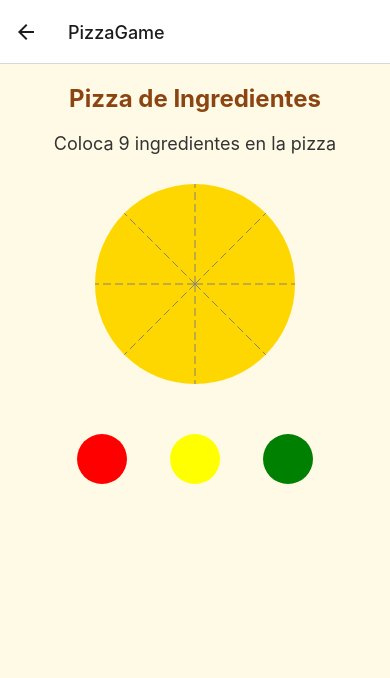
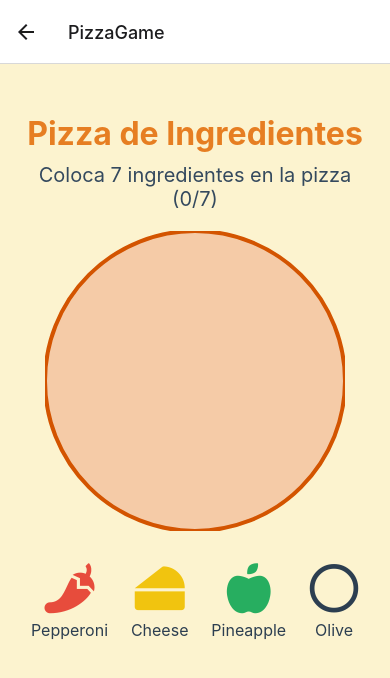
Before and after one commit to crismoraga/MiniMentesBrillantesApp, a React Native app: screen /PizzaGame in a window 390 px wide. Shown: the top 678 px of the page. Built offline with nearby package versions, Linux system fonts and the light colour scheme.

Commit message:
Add new dependencies and update package-lock for Expo app

```diff
--- a/screens/PizzaGame.js
+++ b/screens/PizzaGame.js
@@ -1,126 +1,312 @@
-import React, { useState } from 'react';
-import { View, Text, StyleSheet, Alert, PanResponder } from 'react-native';
-import Svg, { Circle, Rect, Polygon, Line } from 'react-native-svg';
-import { PanGestureHandler } from 'react-native-gesture-handler';
+import React, { useState, useRef } from 'react';
+import { View, Text, StyleSheet, Alert, PanResponder, Animated } from 'react-native';
+import Svg, { Circle, Path } from 'react-native-svg';
+import { PanGestureHandler, State } from 'react-native-gesture-handler';
+import { FontAwesome5 } from '@expo/vector-icons';
+import { Audio } from 'expo-av';
 
-const PizzaGame = ({ ageGroup }) => {
-  const [phase, setPhase] = useState('addingIngredients');
-  const [targetIngredients, setTargetIngredients] = useState(Math.floor(Math.random() * (ageGroup === "4-5" ? 8 : 18)) + 3);
-  const [ingredientsPlaced, setIngredientsPlaced] = useState([]);
-  const [cutLines, setCutLines] = useState([]);
+const PizzaGame = ({ ageGroup, navigation }) => {
+  // State variables
+  const [gameState, setGameState] = useState({
+    phase: 'addingIngredients',
+    targetIngredients:
+      ageGroup === '4-5'
+        ? Math.floor(Math.random() * 3) + 3 // 3 to 5 ingredients
+        : Math.floor(Math.random() * 5) + 6, // 6 to 10 ingredients
+    ingredientsPlaced: [],
+    targetSlices: ageGroup === '4-5' ? 4 : 8, // 4 or 8 slices
+  });
+
   const [currentIngredient, setCurrentIngredient] = useState(null);
   const [draggingPosition, setDraggingPosition] = useState(null);
-  const [targetSlices, setTargetSlices] = useState(Math.floor(Math.random() * 4) * 2 + 2);
+  const [cutLines, setCutLines] = useState([]);
+  const [currentCutLine, setCurrentCutLine] = useState([]);
+  const [expectedCuts, setExpectedCuts] = useState(generateExpectedCuts());
 
-  // Líneas pre-marcadas para guiar el corte
-  const guideLines = Array.from({ length: targetSlices }, (_, i) => {
-    const angle = (360 / targetSlices) * i;
-    const radian = (Math.PI / 180) * angle;
-    return {
-      x: 50 + 50 * Math.cos(radian),
-      y: 50 + 50 * Math.sin(radian),
+  const ingredientScale = useRef(new Animated.Value(1)).current;
+
+  // Sound playback function
+  const playSound = async (soundFile) => {
+    try {
+      const { sound } = await Audio.Sound.createAsync(soundFile);
+      await sound.playAsync();
+      // Unload sound after playing
+      sound.setOnPlaybackStatusUpdate((status) => {
+        if (status.didJustFinish) {
+          sound.unloadAsync();
+        }
+      });
+    } catch (error) {
+      console.log('Cannot play the sound file', error);
+    }
   };
+
+  // Place ingredient on pizza
+  const handlePlaceIngredient = async (x, y) => {
+    if (gameState.ingredientsPlaced.length < gameState.targetIngredients) {
+      const newIngredient = {
+        id: Date.now() + Math.random(),
+        type: currentIngredient,
+        x,
+        y,
+      };
+      const newIngredients = [...gameState.ingredientsPlaced, newIngredient];
+      setGameState({
+        ...gameState,
+        ingredientsPlaced: newIngredients,
       });
+      setDraggingPosition(null);
 
-  const handlePlaceIngredient = (x, y) => {
-    if (ingredientsPlaced.length < targetIngredients) {
-      setIngredientsPlaced([...ingredientsPlaced, { type: currentIngredient, x, y }]);
-      setDraggingPosition(null);
-      if (ingredientsPlaced.length + 1 >= targetIngredients) {
-        setPhase('cutting');
+      // Animate ingredient
+      Animated.sequence([
+        Animated.timing(ingredientScale, {
+          toValue: 1.2,
+          duration: 200,
+          useNativeDriver: true,
+        }),
+        Animated.timing(ingredientScale, {
+          toValue: 1,
+          duration: 200,
+          useNativeDriver: true,
+        }),
+      ]).start();
+
+      if (newIngredients.length >= gameState.targetIngredients) {
+        Alert.alert('¡Buen trabajo!', 'Ahora corta la pizza en porciones.');
+        setGameState({ ...gameState, phase: 'cutting' });
       }
     }
   };
 
-  const handleGesture = ({ nativeEvent }) => {
-    if (phase === 'cutting' && cutLines.length < targetSlices) {
+  // Function to generate expected straight cut lines
+  function generateExpectedCuts() {
+    const cuts = [];
+    const center = { x: 150, y: 150 };
+    const numberOfCuts = ageGroup === '4-5' ? 4 : 8;
+    for (let i = 0; i < numberOfCuts; i++) {
+      const angle = (i * 360) / numberOfCuts;
+      const radians = (angle * Math.PI) / 180;
+      const endX = center.x + 150 * Math.cos(radians);
+      const endY = center.y + 150 * Math.sin(radians);
+      cuts.push({ start: center, end: { x: endX, y: endY } });
+    }
+    return cuts;
+  }
+
+  // Handle cutting gesture
+  const onCutGestureEvent = ({ nativeEvent }) => {
+    if (gameState.phase === 'cutting') {
       const { x, y } = nativeEvent;
-      // Verificar si el trazo del dedo sigue una línea predefinida
-      const lineToFollow = guideLines[cutLines.length];
-      const distance = Math.sqrt((x - lineToFollow.x) ** 2 + (y - lineToFollow.y) ** 2);
-      if (distance < 10) { // margen de error
-        setCutLines([...cutLines, { x, y }]);
+      setCurrentCutLine([{ x: 150, y: 150 }, { x, y }]); // Start from center
     }
-      if (cutLines.length >= targetSlices - 1) {
-        setPhase('completed');
-        Alert.alert("¡Juego completo!", "Has hecho los cortes correctamente.");
+  };
+
+  // Handle end of cutting gesture
+  const onCutHandlerStateChange = async ({ nativeEvent }) => {
+    if (nativeEvent.state === State.END && gameState.phase === 'cutting') {
+      if (currentCutLine.length === 2) {
+        const userCut = currentCutLine;
+        const isValidCut = expectedCuts.some(
+          (cut) =>
+            Math.abs(userCut[1].x - cut.end.x) < 20 &&
+            Math.abs(userCut[1].y - cut.end.y) < 20
+        );
+        if (isValidCut) {
+          setCutLines((prev) => [...prev, userCut]);
+          if (cutLines.length + 1 >= gameState.targetSlices) {
+            setGameState({ ...gameState, phase: 'completed' });
+            Alert.alert(
+              '¡Juego completo!',
+              'Has cortado la pizza correctamente.',
+              [{ text: 'OK', onPress: () => navigation.navigate('MainGameScreen') }]
+            );
+          }
+        } else {
+          Alert.alert('Corte inválido', 'Por favor, sigue la línea de puntos.');
+        }
+        setCurrentCutLine([]);
+      } else {
+        setCurrentCutLine([]);
       }
     }
   };
 
-  const renderIngredient = (ingredient) => {
-    switch (ingredient.type) {
-      case 'pepperoni':
-        return <Circle cx={ingredient.x} cy={ingredient.y} r="5" fill="red" />;
-      case 'cheese':
-        return <Rect x={ingredient.x - 5} y={ingredient.y - 5} width="10" height="10" fill="yellow" />;
-      case 'pineapple':
-        return <Polygon points={`${ingredient.x},${ingredient.y - 5} ${ingredient.x + 5},${ingredient.y + 5} ${ingredient.x - 5},${ingredient.y + 5}`} fill="green" />;
-      default:
-        return null;
-    }
+  // Ingredient icons definition
+  const ingredientIcons = {
+    pepperoni: { name: 'pepper-hot', color: '#E74C3C' },
+    cheese: { name: 'cheese', color: '#F1C40F' },
+    pineapple: { name: 'apple-alt', color: '#27AE60' },
+    olive: { name: 'circle', color: '#2C3E50' },
   };
 
-  const renderPizza = () => (
-    <Svg height="200" width="200" viewBox="0 0 100 100" style={styles.pizza}>
-      <Circle cx="50" cy="50" r="50" fill="#FFD700" />
-      {ingredientsPlaced.map((ingredient, index) => (
-        <React.Fragment key={index}>{renderIngredient(ingredient)}</React.Fragment>
-      ))}
-      {guideLines.map((line, index) => (
-        <Line key={index} x1="50" y1="50" x2={line.x} y2={line.y} stroke="gray" strokeWidth="0.5" strokeDasharray="4 2" />
-      ))}
-      {cutLines.map((line, index) => (
-        <Line key={index} x1="50" y1="50" x2={line.x} y2={line.y} stroke="black" strokeWidth="1" />
-      ))}
-    </Svg>
+  // Available ingredients based on age group
+  const availableIngredients = ageGroup === '4-5'
+    ? ['pepperoni', 'cheese', 'pineapple']
+    : ['pepperoni', 'cheese', 'pineapple', 'olive'];
+
+  // Render ingredient on pizza
+  const renderIngredient = (ingredient) => (
+    <Animated.View
+      key={ingredient.id}
+      style={{
+        position: 'absolute',
+        left: ingredient.x - 15,
+        top: ingredient.y - 15,
+        transform: [{ scale: ingredientScale }],
+      }}
+    >
+      <FontAwesome5
+        name={ingredientIcons[ingredient.type].name}
+        size={30}
+        color={ingredientIcons[ingredient.type].color}
+      />
+    </Animated.View>
   );
 
-  const renderDraggingIngredient = () => {
-    if (!draggingPosition || !currentIngredient) return null;
-    const { x, y } = draggingPosition;
-    return (
-      <Svg height="100" width="100" style={{ position: 'absolute', top: y - 25, left: x - 25 }}>
-        {renderIngredient({ type: currentIngredient, x: 25, y: 25 })}
+  // Render expected cut lines
+  const renderExpectedCuts = () => (
+    <>
+      {expectedCuts.map((cut, index) => (
+        <Path
+          key={`expected-cut-${index}`}
+          d={`M${cut.start.x},${cut.start.y} L${cut.end.x},${cut.end.y}`}
+          stroke="#95A5A6"
+          strokeWidth="2"
+          strokeDasharray="5,5"
+        />
+      ))}
+    </>
+  );
+
+  // Render pizza with ingredients and cut lines
+  const renderPizza = () => (
+    <View style={styles.pizzaContainer}>
+      <Svg height="300" width="300">
+        {/* Pizza base */}
+        <Circle cx="150" cy="150" r="150" fill="#F5CBA7" stroke="#D35400" strokeWidth="4" />
+        {/* Placed ingredients */}
+        {gameState.ingredientsPlaced.map(renderIngredient)}
+        {/* Expected cut lines */}
+        {gameState.phase === 'cutting' && renderExpectedCuts()}
+        {/* Cut lines */}
+        {cutLines.map((line, index) => (
+          <Path
+            key={`cut-line-${index}`}
+            d={`M${line.map((p) => `${p.x},${p.y}`).join(' ')}`}
+            stroke="#34495E"
+            strokeWidth="2"
+          />
+        ))}
+        {/* Current cutting line */}
+        {currentCutLine.length === 2 && (
+          <Path
+            d={`M${currentCutLine.map((p) => `${p.x},${p.y}`).join(' ')}`}
+            stroke="#E74C3C"
+            strokeWidth="2"
+          />
+        )}
       </Svg>
+    </View>
   );
-  };
 
+  // Pan responder for ingredients
   const ingredientPanResponder = (ingredient) =>
     PanResponder.create({
       onStartShouldSetPanResponder: () => true,
       onPanResponderGrant: () => setCurrentIngredient(ingredient),
       onPanResponderMove: (evt, gestureState) => {
-        setDraggingPosition({ x: gestureState.moveX, y: gestureState.moveY });
+        setDraggingPosition({
+          x: gestureState.moveX - 25,
+          y: gestureState.moveY - 25,
+        });
       },
-      onPanResponderRelease: (evt, gestureState) => {
-        handlePlaceIngredient(gestureState.moveX - 50, gestureState.moveY - 200); // Relative to pizza container
+      onPanResponderRelease: () => {
+        if (draggingPosition) {
+          // Calculate position relative to pizza
+          const pizzaPosition = { x: 50, y: 200 }; // Adjust as needed
+          handlePlaceIngredient(
+            draggingPosition.x - pizzaPosition.x,
+            draggingPosition.y - pizzaPosition.y
+          );
           setCurrentIngredient(null);
+          setDraggingPosition(null);
+        }
       },
     });
 
+  // Render ingredient options for selection
   const renderIngredientsOptions = () => (
     <View style={styles.ingredientsContainer}>
-      {['pepperoni', 'cheese', 'pineapple'].map((ingredient, index) => (
+      {availableIngredients.map((ingredient) => (
         <View
-          key={index}
-          style={[styles.ingredientButton, styles[ingredient]]}
+          key={ingredient}
+          style={styles.ingredientOption}
           {...ingredientPanResponder(ingredient).panHandlers}
+        >
+          <FontAwesome5
+            name={ingredientIcons[ingredient].name}
+            size={50}
+            color={ingredientIcons[ingredient].color}
           />
+          <Text style={styles.ingredientLabel}>
+            {ingredient.charAt(0).toUpperCase() + ingredient.slice(1)}
+          </Text>
+        </View>
       ))}
     </View>
   );
 
+  // Render the dragging ingredient
+  const renderDraggingIngredient = () => {
+    if (!draggingPosition || !currentIngredient) return null;
+    return (
+      <Animated.View
+        style={{
+          position: 'absolute',
+          left: draggingPosition.x - 15,
+          top: draggingPosition.y - 15,
+          transform: [{ scale: ingredientScale }],
+        }}
+      >
+        <FontAwesome5
+          name={ingredientIcons[currentIngredient].name}
+          size={30}
+          color={ingredientIcons[currentIngredient].color}
+        />
+      </Animated.View>
+    );
+  };
+
   return (
     <View style={styles.container}>
       <Text style={styles.title}>Pizza de Ingredientes</Text>
-      {phase === 'addingIngredients' && <Text style={styles.instruction}>Coloca {targetIngredients} ingredientes en la pizza</Text>}
-      {phase === 'cutting' && <Text style={styles.instruction}>Haz {targetSlices} cortes para dividir la pizza</Text>}
-      <PanGestureHandler onGestureEvent={handleGesture}>
-        <View style={styles.pizzaContainer}>{renderPizza()}</View>
+      {gameState.phase === 'addingIngredients' && (
+        <Text style={styles.instruction}>
+          Coloca {gameState.targetIngredients} ingredientes en la pizza (
+          {gameState.ingredientsPlaced.length}/{gameState.targetIngredients})
+        </Text>
+      )}
+      {gameState.phase === 'cutting' && (
+        <Text style={styles.instruction}>
+          Haz {gameState.targetSlices} cortes para dividir la pizza (
+          {cutLines.length}/{gameState.targetSlices})
+        </Text>
+      )}
+      {/* Render pizza with or without cutting gesture handler */}
+      {gameState.phase === 'cutting' ? (
+        <PanGestureHandler
+          onGestureEvent={onCutGestureEvent}
+          onHandlerStateChange={onCutHandlerStateChange}
+        >
+          {renderPizza()}
         </PanGestureHandler>
+      ) : (
+        renderPizza()
+      )}
+      {/* Render the dragging ingredient */}
       {renderDraggingIngredient()}
-      {phase === 'addingIngredients' && renderIngredientsOptions()}
+      {/* Render ingredient options */}
+      {gameState.phase === 'addingIngredients' && renderIngredientsOptions()}
     </View>
   );
 };
@@ -128,48 +314,42 @@ const PizzaGame = ({ ageGroup }) => {
 const styles = StyleSheet.create({
   container: {
     flex: 1,
-    padding: 20,
-    backgroundColor: '#FFFAE5',
+    backgroundColor: '#FCF3CF',
     alignItems: 'center',
+    paddingTop: 50,
   },
   title: {
-    fontSize: 24,
+    fontSize: 32,
     fontWeight: 'bold',
-    marginBottom: 20,
-    color: '#8B4513',
+    color: '#E67E22',
+    marginBottom: 10,
   },
   instruction: {
-    fontSize: 18,
-    marginBottom: 10,
-    color: '#333',
+    fontSize: 20,
+    color: '#34495E',
+    textAlign: 'center',
+    marginHorizontal: 20,
+    marginBottom: 20,
   },
   pizzaContainer: {
-    marginVertical: 20,
-    justifyContent: 'center',
-    alignItems: 'center',
-  },
-  pizza: {
+    width: 300,
+    height: 300,
     marginBottom: 20,
   },
   ingredientsContainer: {
     flexDirection: 'row',
     justifyContent: 'space-around',
-    width: '80%',
+    width: '90%',
     marginTop: 10,
   },
-  ingredientButton: {
-    width: 50,
-    height: 50,
-    borderRadius: 25,
+  ingredientOption: {
+    alignItems: 'center',
+    marginHorizontal: 5,
   },
-  pepperoni: {
-    backgroundColor: 'red',
-  },
-  cheese: {
-    backgroundColor: 'yellow',
-  },
-  pineapple: {
-    backgroundColor: 'green',
+  ingredientLabel: {
+    marginTop: 5,
+    fontSize: 16,
+    color: '#2C3E50',
   },
 });
 
```
Also changed, not shown: package.json (+5 -2 lines), 2 other files (tests, documents, lock files or other folders). Lines whose indentation alone changed are shown as unchanged.
